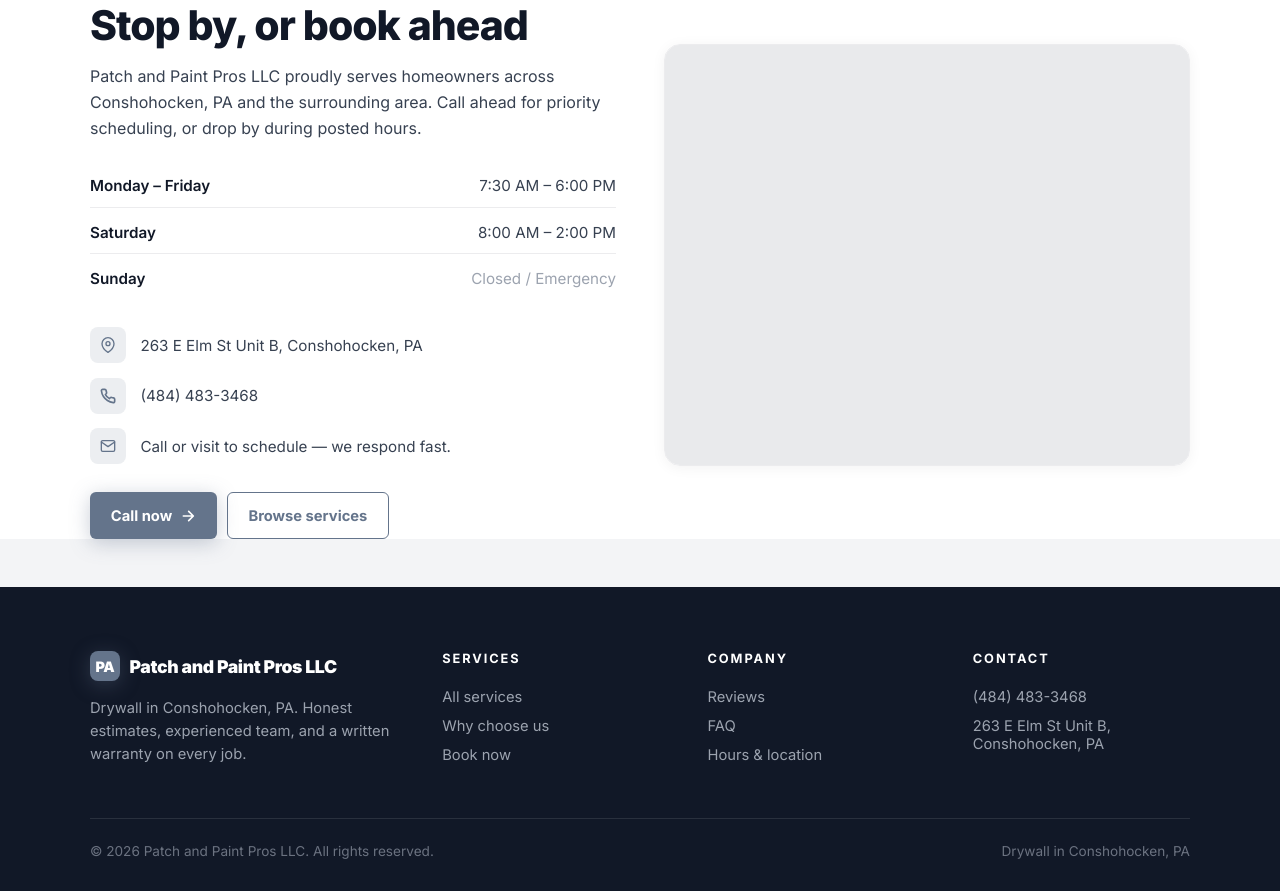
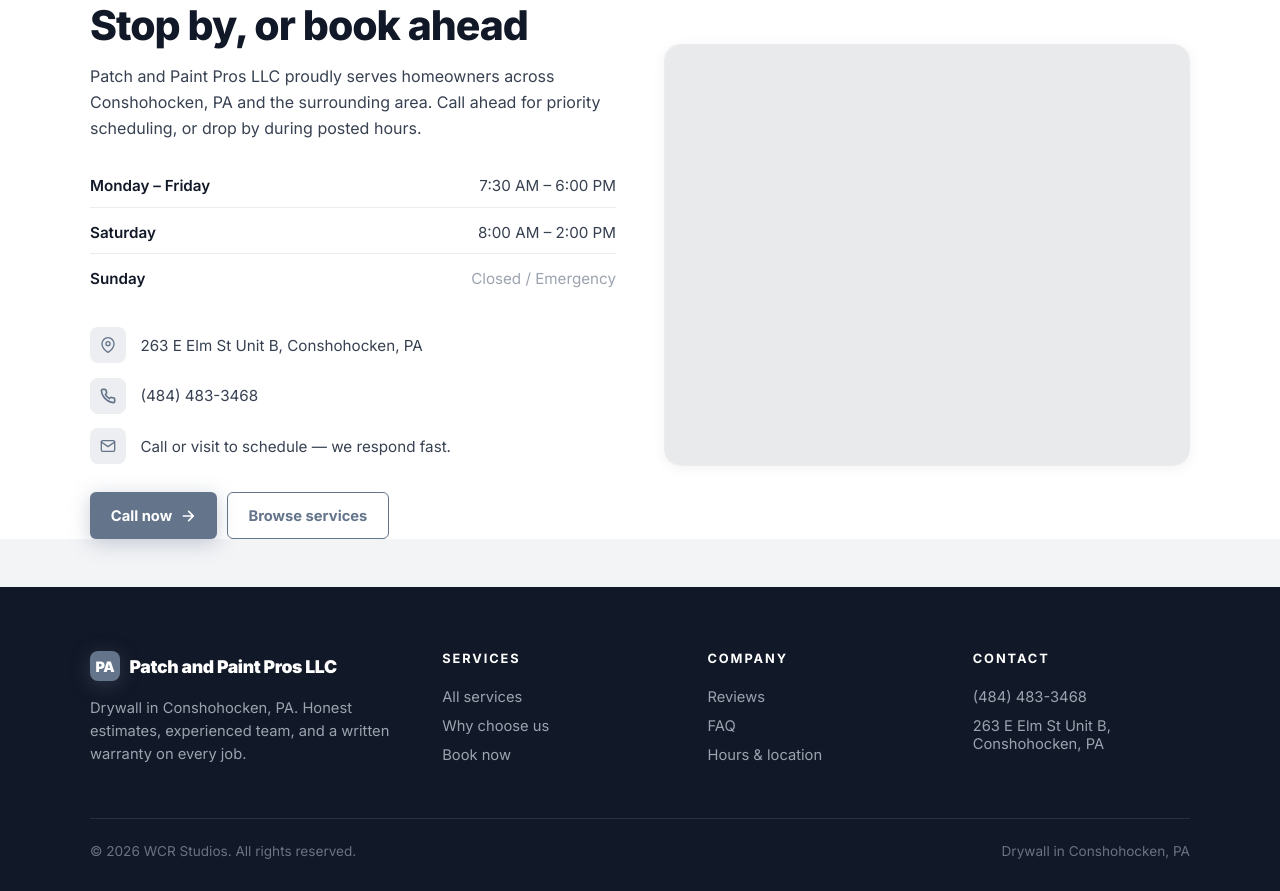
Before and after one commit to Wrenbjor/trades--patch-and-paint-pros-llc, a plain HTML site: page index.html in a window 1280 px wide. Shown: the part 4718-5609 px from the top of the page. Drawn offline with nearby package versions, Linux system fonts and the light colour scheme; no server answers.

Commit message:
Update site

```diff
--- a/index.html
+++ b/index.html
@@ -605,7 +605,7 @@
     </div>
   </div>
   <div class="foot-bottom">
-    <div>&copy; 2026 Patch and Paint Pros LLC. All rights reserved.</div>
+    <div>&copy; 2026 WCR Studios. All rights reserved.</div>
     <div>Drywall in Conshohocken, PA</div>
   </div>
 </footer>
```
